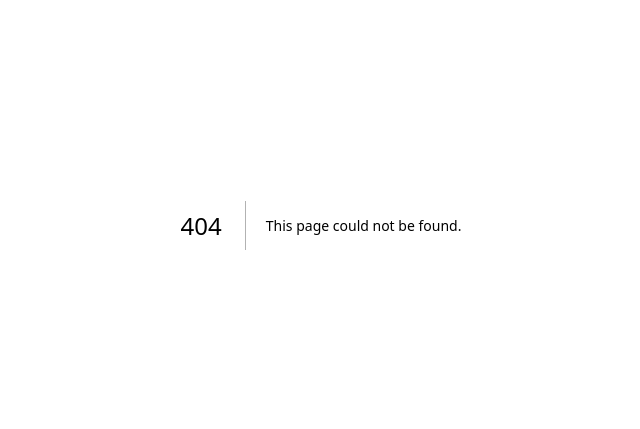
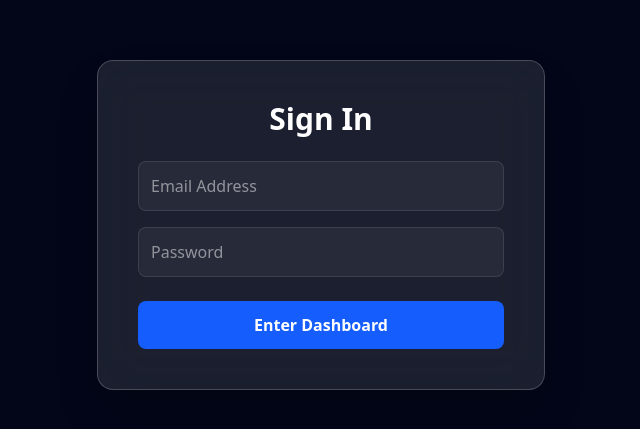
Before and after one commit to alex-sysdev-dev/freelancer-os, a Next.js app: page /login in a window 1280 px wide. Before the commit this address had no page. Shown: the part 175-604 px from the top of the page, without its empty margins (319-959 px from the left). Built offline with nearby package versions, Linux system fonts and the light colour scheme.

Commit message:
text is white, cards updated

```diff
--- /dev/null
+++ b/app/login/page.js
@@ -0,0 +1,25 @@
+export default function LoginPage() {
+  return (
+    <main className="flex min-h-screen items-center justify-center bg-slate-950">
+      <div className="bg-white/10 backdrop-blur-xl border border-white/20 p-10 rounded-2xl shadow-2xl w-full max-w-md">
+        <h2 className="text-3xl font-bold text-white mb-6 text-center">Sign In</h2>
+
+        <form className="flex flex-col gap-4">
+          <input
+            type="email"
+            placeholder="Email Address"
+            className="p-3 rounded-lg bg-white/5 border border-white/10 text-white outline-none focus:border-blue-500"
+          />
+          <input
+            type="password"
+            placeholder="Password"
+            className="p-3 rounded-lg bg-white/5 border border-white/10 text-white outline-none focus:border-blue-500"
+          />
+          <button className="bg-blue-600 text-white font-bold py-3 rounded-lg hover:bg-blue-500 mt-2 transition-all">
+            Enter Dashboard
+          </button>
+        </form>
+      </div>
+    </main>
+  );
+}
```
